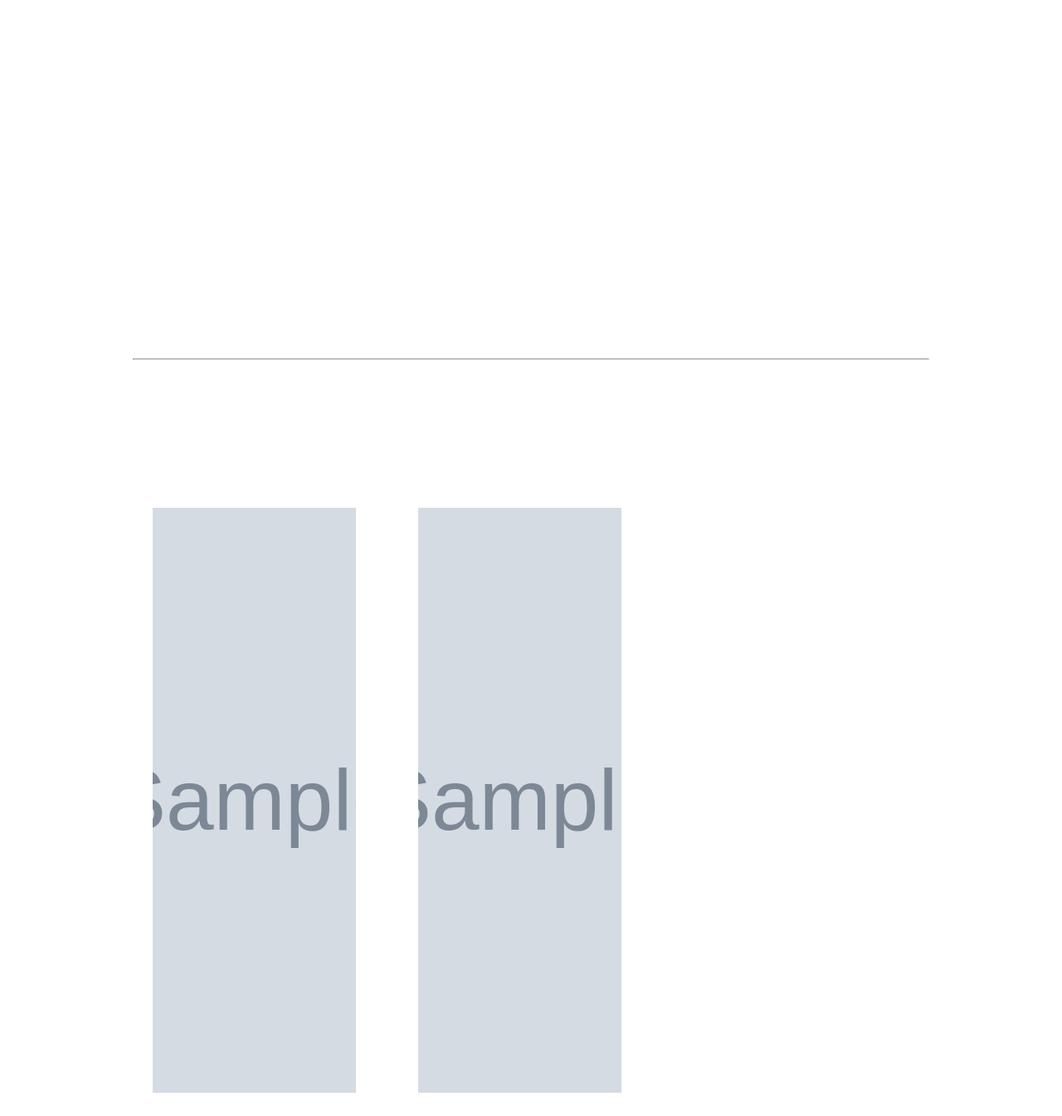
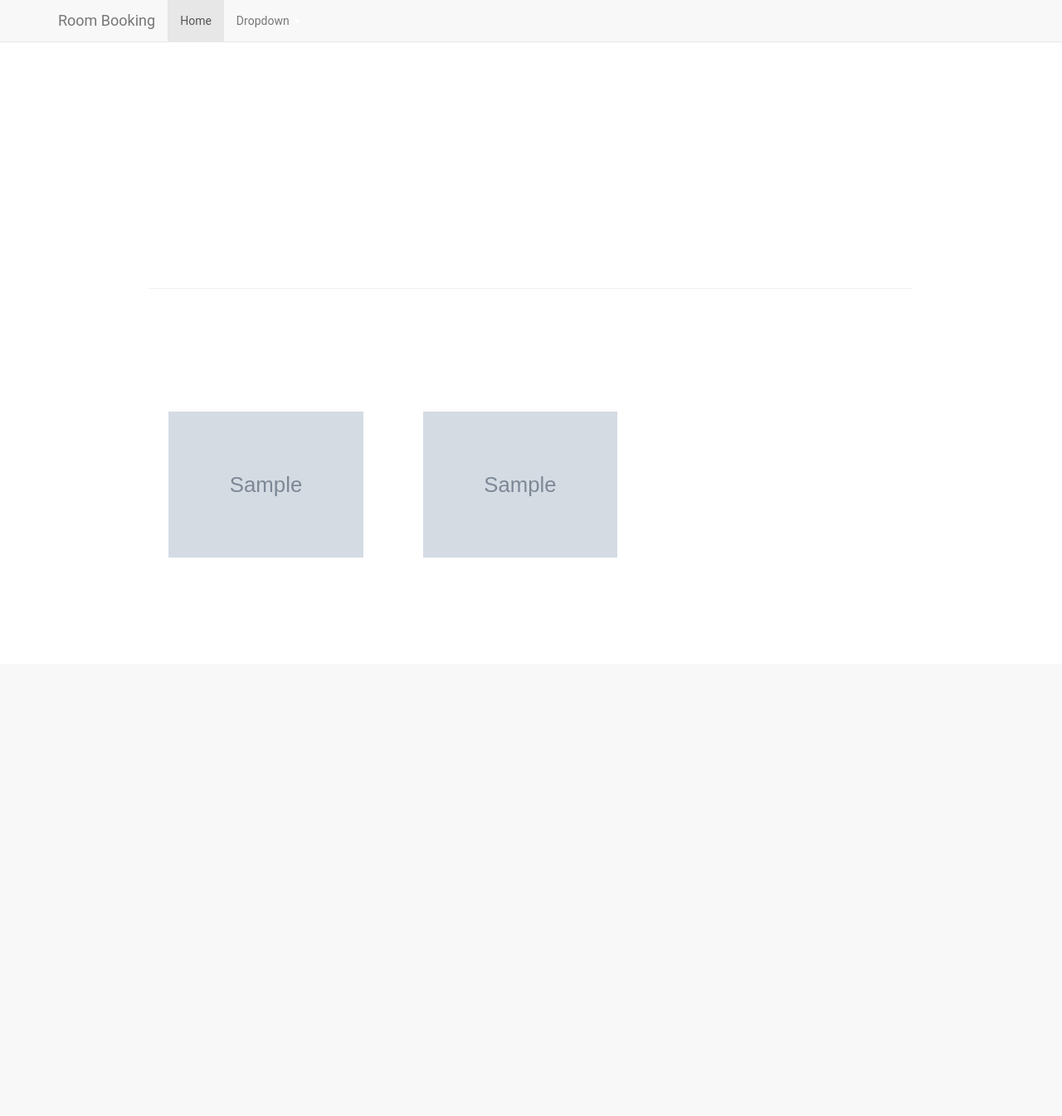
Before and after one commit to Roombookingssc/roombookingssc, a Django app: template events/templates/events/event.html in a window 1280 px wide. Shown: the whole page at 83% size. After the commit the page ends 672 px from the top, so only its background shows below. Run offline with Django 3.2, Linux system fonts and the light colour scheme; the template is opened without the code that fills it: most values are stand-ins (such as "Sample title", 1, 10 or a date in 2020); grey boxes marked "Sample" are stand-in pictures; some libraries are stand-ins or nearby versions.

Commit message:
Added Bootstrap and navigation

```diff
--- a/templates/base.html
+++ b/templates/base.html
@@ -1,10 +1,54 @@
+<!DOCTYPE html>
 <html>
 	<head>
+    <meta charset="utf-8">
+    <!-- Latest compiled and minified CSS -->
+    <link rel="stylesheet" href="https://maxcdn.bootstrapcdn.com/bootstrap/3.3.1/css/bootstrap.min.css">
 		{%block head%}
 		{%endblock%}
 	</head>
 	<body>
+    <!-- Fixed navbar -->
+    <nav class="navbar navbar-default navbar-fixed-top">
+      <div class="container">
+        <div class="navbar-header">
+          <button type="button" class="navbar-toggle collapsed" data-toggle="collapse" data-target="#navbar" aria-expanded="false" aria-controls="navbar">
+            <span class="sr-only">Toggle navigation</span>
+            <span class="icon-bar"></span>
+            <span class="icon-bar"></span>
+            <span class="icon-bar"></span>
+          </button>
+          <a class="navbar-brand" href="#">Room Booking</a>
+        </div>
+        <div id="navbar" class="navbar-collapse collapse">
+          <ul class="nav navbar-nav">
+            <li class="active"><a href="#">Home</a></li>
+            <li class="dropdown">
+              <a href="#" class="dropdown-toggle" data-toggle="dropdown" role="button" aria-expanded="false">Dropdown <span class="caret"></span></a>
+              <ul class="dropdown-menu" role="menu">
+                <li><a href="#">Action</a></li>
+                <li><a href="#">Another action</a></li>
+                <li><a href="#">Something else here</a></li>
+                <li class="divider"></li>
+                <li class="dropdown-header">Nav header</li>
+                <li><a href="#">Separated link</a></li>
+                <li><a href="#">One more separated link</a></li>
+              </ul>
+            </li>
+          </ul>
+          <ul class="nav navbar-nav navbar-right">
+            <!-- For later usage -->
+          </ul>
+        </div><!--/.nav-collapse -->
+      </div>
+    </nav>
 		{%block body%}
 		{%endblock%}
+
+    <script src="http://code.jquery.com/jquery-1.11.2.min.js"></script>
+    <!-- Latest compiled and minified JavaScript -->
+    <script src="https://maxcdn.bootstrapcdn.com/bootstrap/3.3.1/js/bootstrap.min.js"></script>
+    {%block script%}
+    {%endblock%}
 	</body>
 </html>
```
